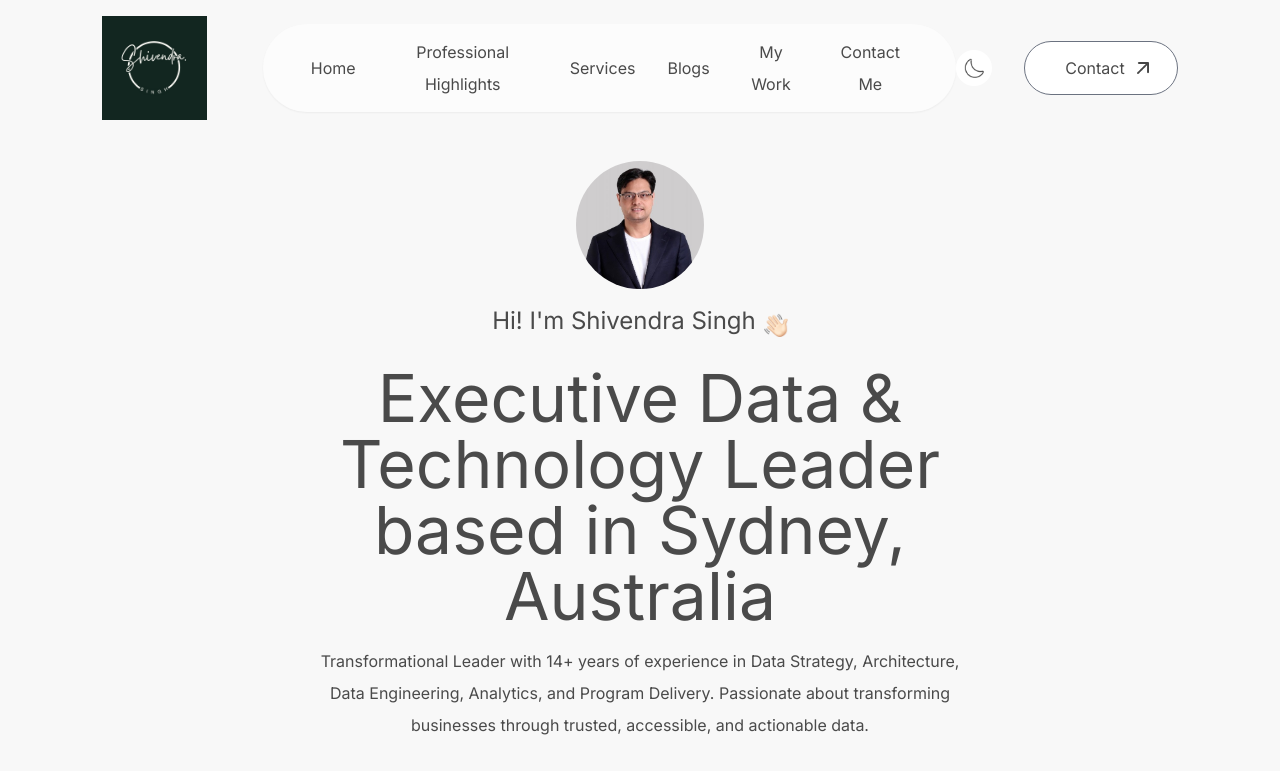
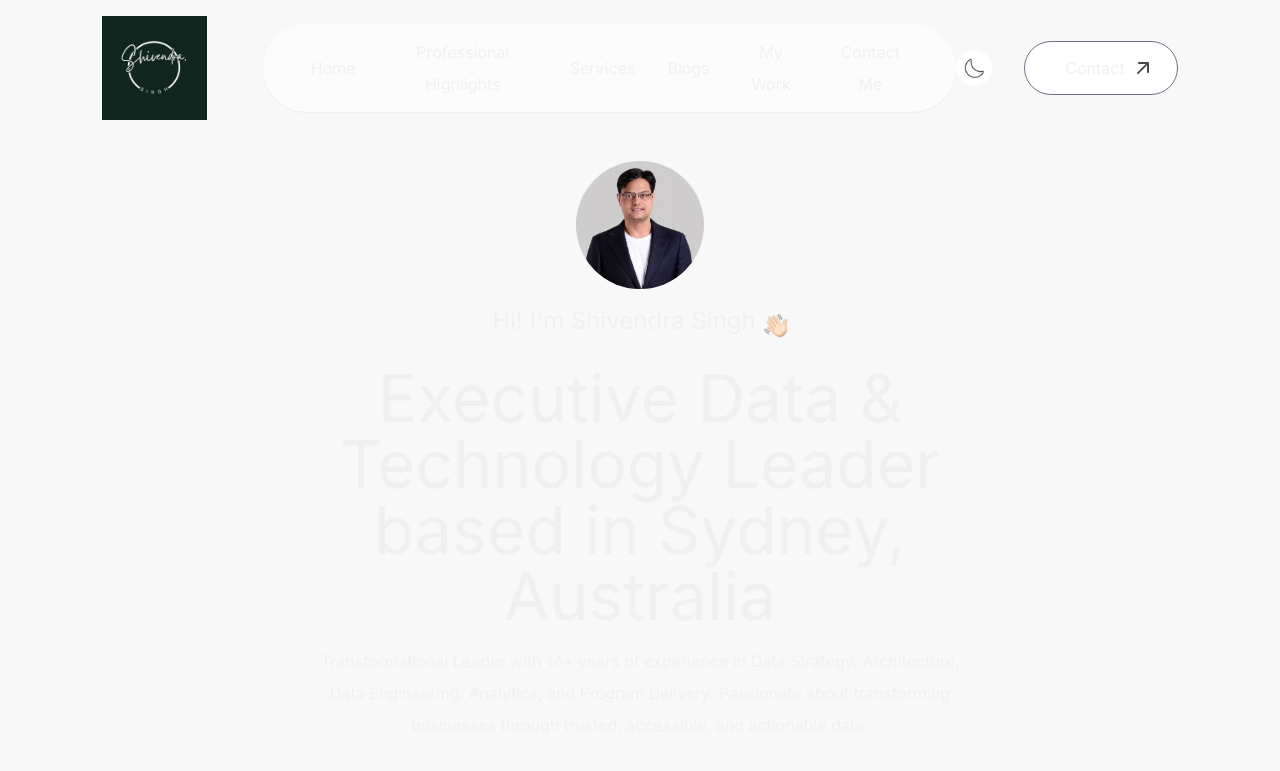
Before and after one commit to Connect-Shivendra/Portfolio, a Next.js app: page / in a window 1280 px wide. Shown: the top 771 px of the page. Built offline with nearby package versions, Linux system fonts and the light colour scheme.

Commit message:
colour changes

```diff
--- a/app/globals.css
+++ b/app/globals.css
@@ -5,11 +5,26 @@
 
 
 :root {
-  /* Option 2: Pink & Gray - Light Mode */
-  --background: #F8F8F8; /* Off-White background */
-  --foreground: #4A4A4A; /* Dark Gray text */
+  /* Base colors */
+  --primary: #FFB6C1;
+  --secondary: #4A4A4A;
+  --accent: #F48FB1;
+
+  /* Semantic colors */
+  --background: var(--light-bg);
+  --foreground: var(--dark-fg);
+  --text-primary: var(--dark-fg);
+  --text-secondary: var(--gray-600);
+
+  /* Light mode */
+  --light-bg: #F8F8F8;
+  --light-fg: #4A4A4A;
+
+  /* Dark mode */
+  --dark-bg: #2C2C2C;
+  --dark-fg: #F0F0F0;
+
   --hover-bg: #EAEAEA; /* Light Gray hover/secondary */
-  --accent-color: #FFB6C1; /* Light/Baby Pink accent */
   --transition-duration: 0.5s;
   --card-bg: #FFFFFF; /* Card background for light mode */
   --section-bg: transparent; /* Section background for light mode */
@@ -21,7 +36,6 @@
     --background: #2C2C2C; /* Dark Gray background */
     --foreground: #F0F0F0; /* Light Gray text */
     --hover-bg: #404040; /* Medium-Dark Gray hover/secondary */
-    --accent-color: #F48FB1; /* Deeper Pink accent */
     --card-bg: var(--hover-bg); /* Use the hover-bg color for card backgrounds */
     --section-bg: #1F1F1F; /* Darker background for sections in dark mode */
   }
@@ -84,7 +98,7 @@ body {
   /* Adjusted for Option 2 palette */
   .button-active {
     /* Using pink accent */
-    @apply bg-[var(--accent-color)] text-[var(--foreground)] dark:bg-[var(--accent-color)] dark:text-[var(--background)];
+    @apply bg-[var(--accent)] text-[var(--foreground)] dark:bg-[var(--accent)] dark:text-[var(--background)];
   }
 
   .button-inactive {
@@ -94,7 +108,7 @@ body {
 
   .link-with-icon {
     /* Using foreground and accent */
-    @apply flex items-center gap-2 text-[var(--foreground)] hover:text-[var(--accent-color)] dark:text-[var(--foreground)] dark:hover:text-[var(--accent-color)] hover:underline;
+    @apply flex items-center gap-2 text-[var(--foreground)] hover:text-[var(--accent)] dark:text-[var(--foreground)] dark:hover:text-[var(--accent)] hover:underline;
   }
 
   /* New reusable card component class */
@@ -126,7 +140,7 @@ body {
 
   .blog-category-tag {
     /* Using pink accent */
-    @apply bg-[var(--accent-color)] text-[var(--foreground)] dark:bg-[var(--accent-color)] dark:text-[var(--background)] text-xs px-2 py-1;
+    @apply bg-[var(--accent)] text-[var(--foreground)] dark:bg-[var(--accent)] dark:text-[var(--background)] text-xs px-2 py-1;
   }
 }
 
--- a/app/layout.js
+++ b/app/layout.js
@@ -18,8 +18,22 @@ const sora = Sora({
 
 // This is the Title on the browser Tab
 export const metadata = {
-  title: "Portfolio - Data & Analytics",
+  title: {
+    default: "Portfolio - Data & Analytics",
+    template: "%s | Portfolio"
+  },
   description: "Share Data Knowledge to the world #Free",
+  openGraph: {
+    title: "Portfolio - Data & Analytics",
+    description: "Share Data Knowledge to the world #Free",
+    type: "website",
+    locale: "en_AU",
+    url: "https://your-domain.com", // TODO: Change to the actual domain
+  },
+  robots: {
+    index: true,
+    follow: true,
+  }
 };
 
 export default function RootLayout({ children }) {
```
